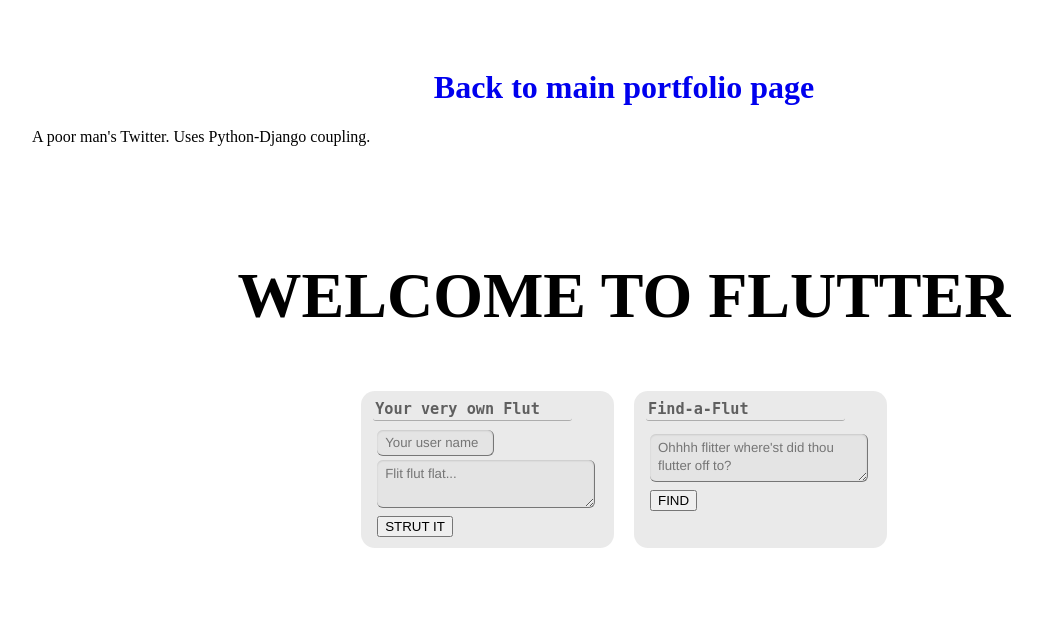
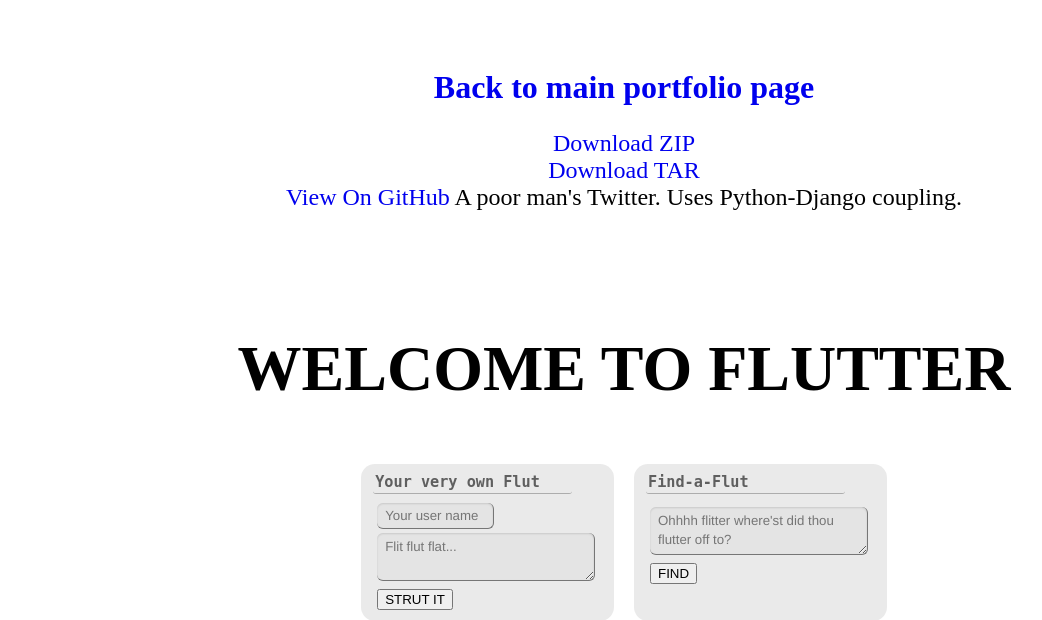
Before and after one commit to bizzcat/flutter, a Django app: page / in a window 1280 px wide. Shown: the top 620 px of the page, without its empty margins (16-1058 px from the left). Run offline with Django 3.2, Linux system fonts and the light colour scheme; data comes from the database, SQL or seed files in the repository.

Commit message:
adding GH and download links

```diff
--- a/flutter/static/flutter/style.css
+++ b/flutter/static/flutter/style.css
@@ -1,3 +1,15 @@
+
+/*PORTFOLIO STYLING*/
+.app-intro {
+  font-size: 1.5em;
+  text-align: center;
+}
+
+.app-codeblock {
+  margin: 3em;
+}
+
+/*APP STYLING*/
 a {
   text-decoration: none;
 }
--- a/flutter/templates/flutter/index.html
+++ b/flutter/templates/flutter/index.html
@@ -11,7 +11,13 @@
 
   <body>
     <h1><a href="https://bizzcat.github.io">Back to main portfolio page</a></h1>
-    <p>A poor man's Twitter. Uses Python-Django coupling.</p>
+
+    <p class='app-intro'>
+      <a href="https://github.com/bizzcat/DEMO-JSON-parse-n-display/zipball/master">Download ZIP</a>
+      <br><a class="buttons" href="https://github.com/bizzcat/DEMO-JSON-parse-n-display/tarball/master">Download TAR</a>
+      <br><a href="https://github.com/bizzcat/DEMO-JSON-parse-n-display">View On GitHub</a>
+      A poor man's Twitter. Uses Python-Django coupling.
+    </p>
 
     <br><br><br>
 
```
